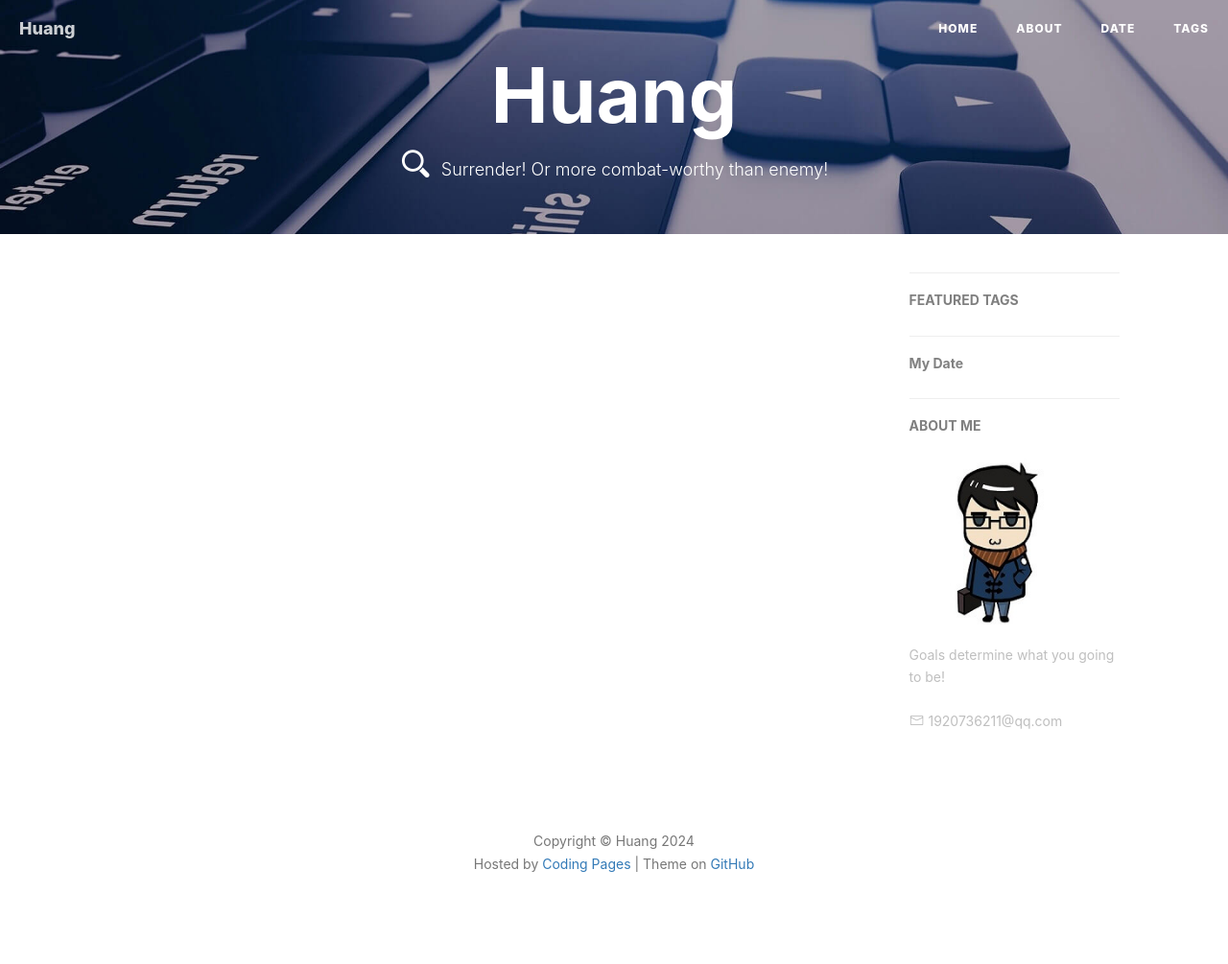
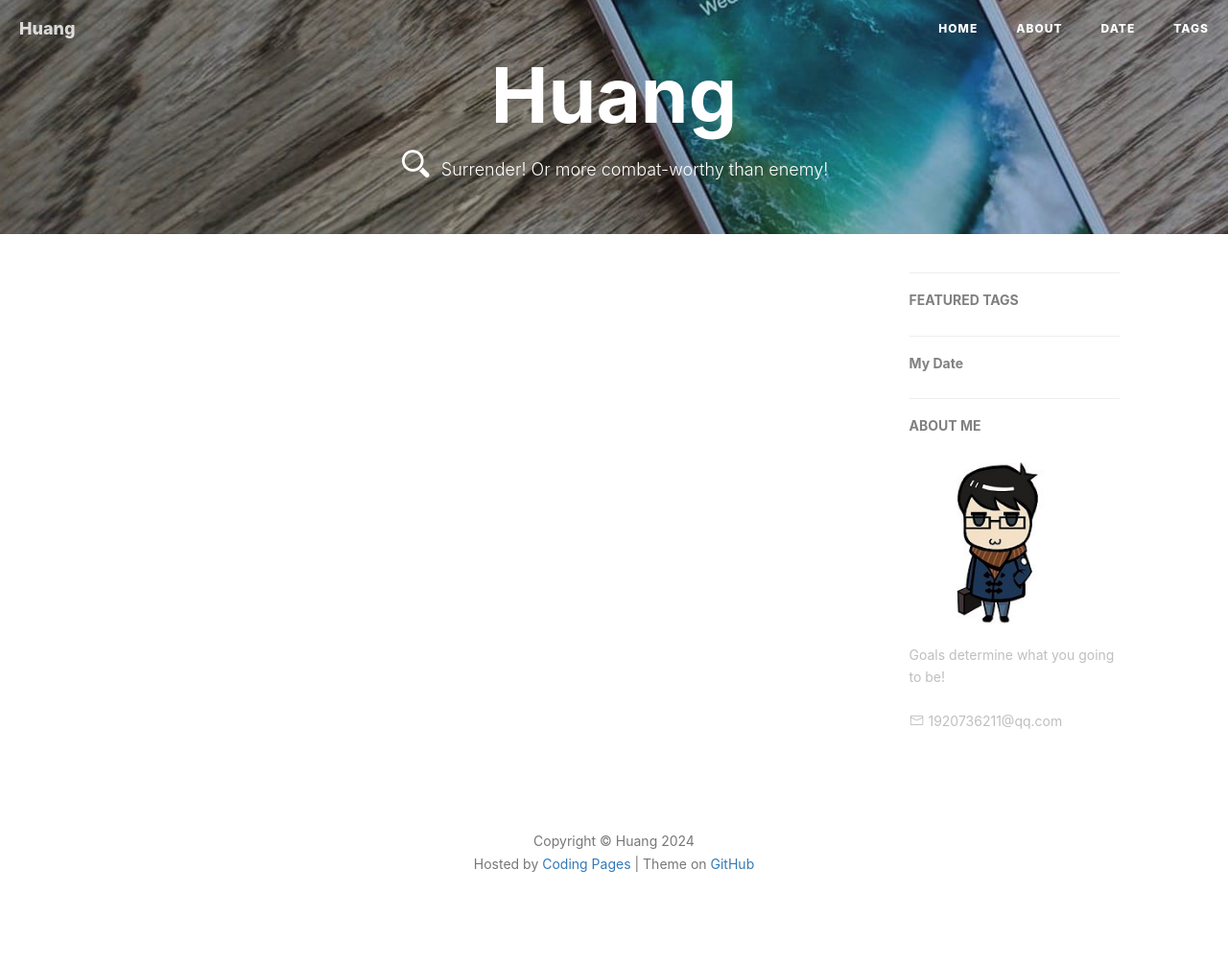
Before and after one commit to hyanju/hyanju.github.io, a Jekyll site: the page built from index.html, in a window 1280 px wide. Shown: the whole page at 96% size. Built offline with Jekyll 4.4.1, drawn with Linux system fonts in a browser that asks for light colours; the list of posts is cut into pages by our own code.

Commit message:
Update _config.yml

```diff
--- a/_config.yml
+++ b/_config.yml
@@ -1,7 +1,7 @@
 # Site settings
 title: Huang  #你博客的标题
 SEOTitle: Huang的博客 | Huang Blog  #显示在浏览器上搜索的时候显示的标题
-header-img: img/page-bg-keyboard.png #显示在首页的背景图片
+header-img: img/post-bg-ios10.jpg #显示在首页的背景图片
 email: 1920736211@qq.com
 description: "Hey，我是Huang，一只前端程序猿,主要分享一些关于前端的知识" #网站介绍
 keyword: "Huang的博客,GitHub,Huang,博客,Blog,JavaScript，前端" #关键词
```
